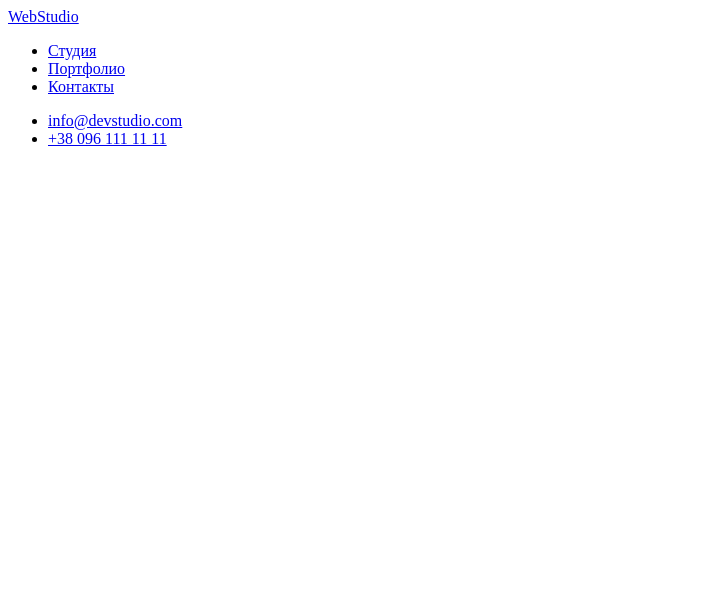
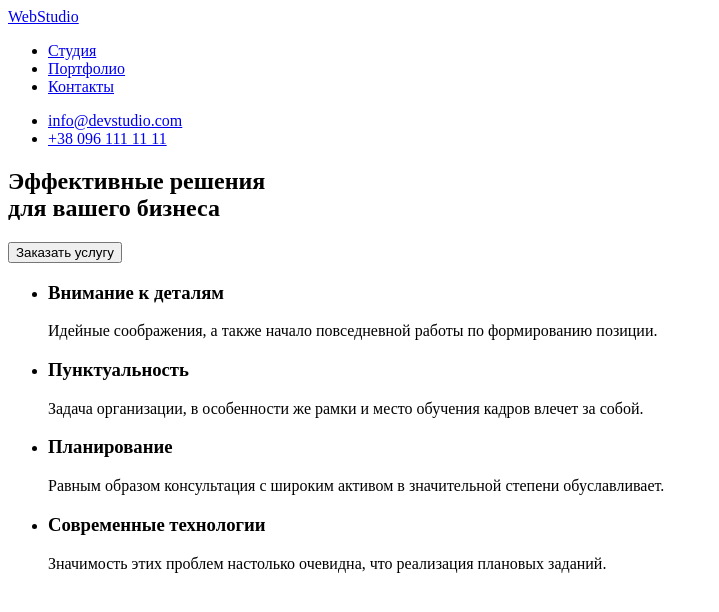
Before and after one commit to Andrey1Mishchenko/goit-markup-hw-01, a plain HTML site: page index.html in a window 1280 px wide. Shown: the whole page, without its empty margins (0-719 px from the left). Drawn offline with Linux system fonts and the light colour scheme.

Commit message:
размечено две секции в main

```diff
--- a/index.html
+++ b/index.html
@@ -23,7 +23,31 @@
     </header>
 
     <main>
-
+        <section>
+            <h1>Эффективные решения <br> для вашего бизнеса</h1>
+            <button type="button">Заказать услугу</button>
+        </section>
+        <section>
+            <!-- <h2>Главные преимущества</h2> -->
+            <ul>
+                <li>
+                    <h3>Внимание к деталям</h3>
+                    <p>Идейные соображения, а также начало повседневной работы по формированию позиции.</p>
+                </li>
+                <li>
+                    <h3>Пунктуальность</h3>
+                    <p>Задача организации, в особенности же рамки и место обучения кадров влечет за собой.</p>
+                </li>
+                <li>
+                    <h3>Планирование</h3>
+                    <p>Равным образом консультация с широким активом в значительной степени обуславливает.</p>
+                </li>
+                <li>
+                    <h3>Современные технологии</h3>
+                    <p>Значимость этих проблем настолько очевидна, что реализация плановых заданий.</p>
+                </li>
+            </ul>
+        </section>
     </main>
 
     <footer>
```
